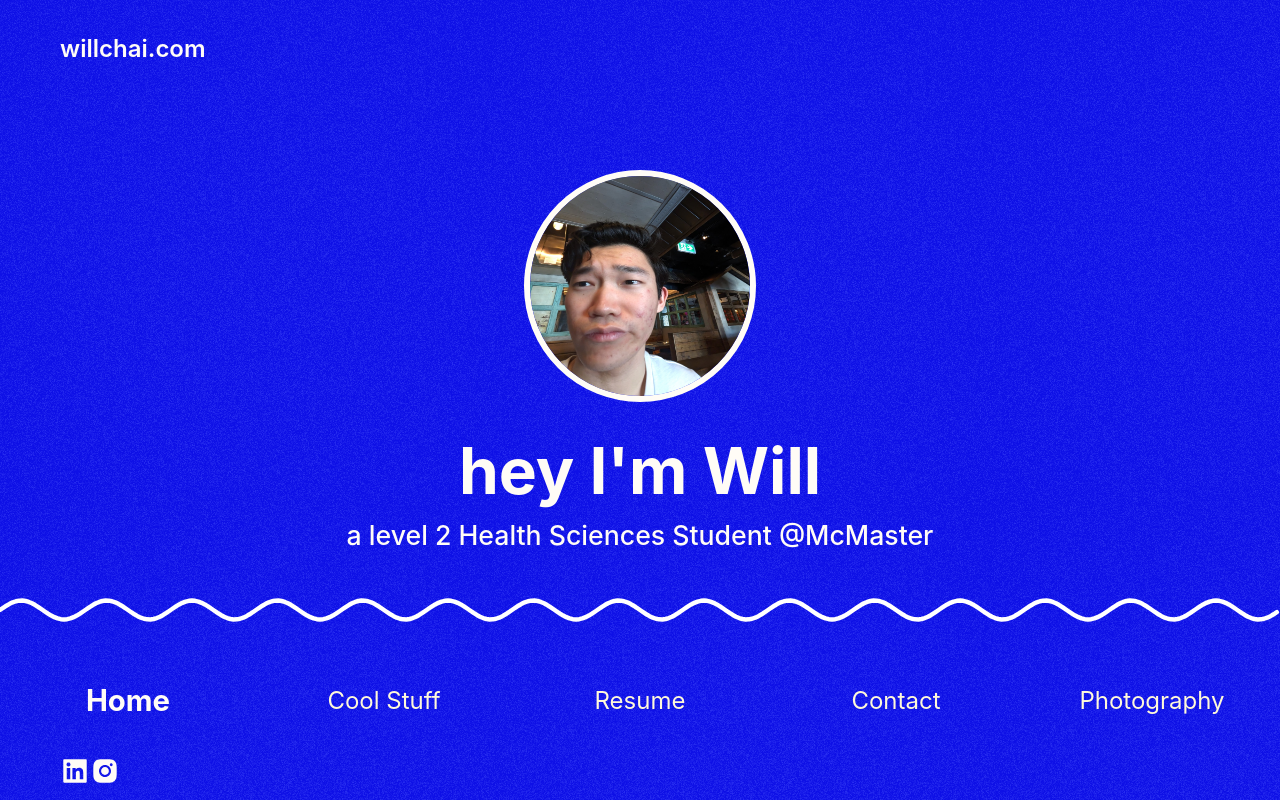
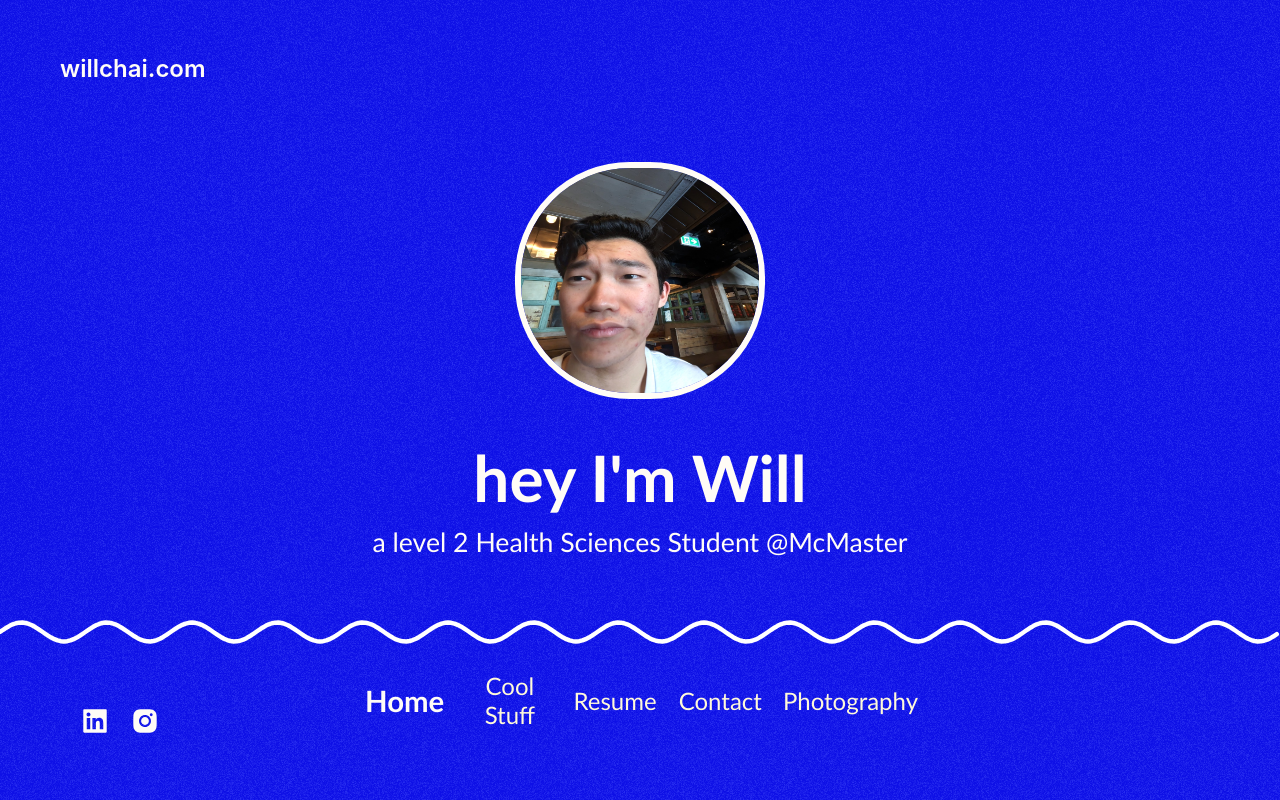
Before and after one commit to Artyom-G/willchai.com, a React (Create React App) app: page / in a window 1280 px wide. Built offline with nearby package versions, Linux system fonts and the light colour scheme.

Commit message:
finishing touches

```diff
--- a/src/components/SocialsButtons.scss
+++ b/src/components/SocialsButtons.scss
@@ -1,12 +1,13 @@
 .container-socialsbuttons {
     position: absolute;
-    bottom: 10px;
+    bottom: 60px;
     left: 60px;
     z-index: 1000;
 
     svg{
         width: 30px;
         height: 30px;
+        padding-left: 20px;
         path{
             color: var(--primary_color);
             cursor: pointer;
--- a/src/components/Tabs.scss
+++ b/src/components/Tabs.scss
@@ -29,7 +29,7 @@
     width: 100%;
     height: 80px;
     position: absolute;
-    bottom: 150px;
+    bottom: 16%;
     left: 0;
     right: 0;
     fill: url(#wavePattern);
@@ -40,7 +40,7 @@
     display: flex;
     justify-content: space-around;
     align-items: flex-end;
-    width: 100%;
+    width: 45%;
     position: absolute;
     bottom: 0;
     margin-bottom: 40px;
@@ -58,10 +58,12 @@
     display: flex;
     justify-content: center;
     align-items: center;
+    font-family: var(--font_default);
 }
 
 .active-tabs {
-    font-weight: bold;
+    //font-weight: bold;
+    font-weight: 700;
     font-size: 22pt;
     color: var(--primary_color);
 }
--- a/src/components/WillchaiButton.scss
+++ b/src/components/WillchaiButton.scss
@@ -1,6 +1,6 @@
 .container-willchaibutton {
     position: absolute;
-    top: 10px;
+    top: 30px;
     left: 60px;
     z-index: 1000; // Ensure it overlays on top of other elements
 
--- a/src/index.css
+++ b/src/index.css
@@ -9,6 +9,7 @@ body {
   --background_color: #272df0;
   --primary_color: #fffcf6;
   --secondary_color: #fff9d9;
+  --font_default: 'Gill Sans', 'Gill Sans MT', Calibri, 'Trebuchet MS', sans-serif;
 
 }
 
--- a/src/pages/Contact.jsx
+++ b/src/pages/Contact.jsx
@@ -12,7 +12,7 @@ export const Contact = () => {
     return (
         <div className="container-contact">
             <div className="business-card" onClick={copyToClipboard}>
-                <h1>me@willchai.com</h1>
+                <h1>me<i>@</i>willchai.com</h1>
                 <h2>don't be a stranger</h2>
             </div>
         </div>
--- a/src/pages/Contact.scss
+++ b/src/pages/Contact.scss
@@ -27,8 +27,9 @@
 
 h1 {
     margin: 0;
-    padding-top: 30px;
-    font-size: 22pt;
+    padding-top: 40px;
+    font-size: 24pt;
+    font-family: var(--font_default);
 }
 
 h2 {
@@ -36,4 +37,5 @@ h2 {
     padding-bottom: 20px;
     font-size: 12pt;
     font-weight: 500;
+    font-family: var(--font_default);
 }
--- a/src/pages/CoolStuff.jsx
+++ b/src/pages/CoolStuff.jsx
@@ -8,17 +8,20 @@ const data = {
         {
             name: "LockedIn",
             description: "I created a LinkedIn profile optimizer with custom GPT-4o integration. Using proven techniques to help users improve outreach.",
-            image: lockedInImage
+            image: lockedInImage,
+            link: "https://linkedin.com/"
         },
         {
             name: "Mitosis ML",
             description: "Research assistant for the Mitosis ML, a Convolutional Networks app. It  identifies mitotic index from cell sample to predict cancers.",
-            image: mitosisMLImage
+            image: mitosisMLImage,
+            link: ""
         },
         {
             name: "LockedIn",
             description: "I created a LinkedIn profile optimizer with custom GPT-4o integration. Using proven techniques to help users improve outreach.",
-            image: lockedInImage
+            image: lockedInImage,
+            link: ""
         }
     ]
 }
@@ -33,6 +36,7 @@ export const CoolStuff = () => {
                             <img src={item.image} alt={item.name} />
                             <h1>{item.name}</h1>
                             <p>{item.description}</p>
+                            <a href={item.link} target="_blank" rel="noopener noreferrer"><p className="read-more">read more</p></a>
                         </div>
                     );
                 })
--- a/src/pages/CoolStuff.scss
+++ b/src/pages/CoolStuff.scss
@@ -1,7 +1,7 @@
 .container-coolstuff {
     display: grid;
     grid-template-columns: repeat(auto-fit, minmax(200px, 1fr));
-    gap: 50px;
+    gap: 0px;
     justify-content: center;
     justify-items: center;
     align-items: center;
@@ -16,7 +16,7 @@
     align-items: center;
     justify-content: space-between;
     border: 6px solid var(--primary_color);
-    border-radius: 0px 0px 20px 20px;
+    border-radius: 0px 0px 50px 50px;
     min-width: 50px;
     max-width: 300px;
 
@@ -24,12 +24,15 @@
         width: 100%;
         object-fit: cover;
         margin: 0;
+        //border: 6px solid var(--primary_color);
+
     }
 
     h1 {
         margin-bottom: 5px;
         margin: 0;
         color: var(--primary_color);
+        font-family: var(--font_default);
     }
 
     p {
@@ -38,5 +41,13 @@
         color: var(--primary_color);
         padding-left: 10px;
         padding-right: 10px;
+        font-family: var(--font_default);
+    }
+    .read-more{
+        font-size: 15pt;
+        opacity: 0.7;
+        margin: 0;
+        padding-bottom: 20px;
+        font-family: var(--font_default);
     }
 }
--- a/src/pages/Home.scss
+++ b/src/pages/Home.scss
@@ -9,9 +9,9 @@
     padding-top: 50px;
 
     img {
-        width: 220px;
-        height: 220px;
-        border-radius: 1000px;
+        width: 238px;
+        height: 225px;
+        border-radius: 115px;
         border: 6px solid var(--primary_color);
         z-index: 1;
     }
@@ -22,6 +22,7 @@
         z-index: 1;
         padding-bottom: 10px;
         margin: 0;
+        font-family: var(--font_default);
     }
 
     h2 {
@@ -31,5 +32,6 @@
         z-index: 1;
         padding-top: 0;
         margin: 0;
+        font-family: var(--font_default);
     }
 }
--- a/src/pages/Photography.scss
+++ b/src/pages/Photography.scss
@@ -21,7 +21,7 @@
 
                 img {
                     object-fit: cover;
-                    border: 3px solid var(--primary_color);
+                    //border: 6px solid var(--primary_color);
 
                     &.horizontal {
                         width: 400px;
@@ -39,6 +39,8 @@
                 opacity: 0.7;
                 text-align: left;
                 font-size: 14pt;
+                margin: 10px;
+                font-family: var(--font_default);
             }
         }
 
@@ -46,16 +48,19 @@
             display: flex;
             flex-direction: column;
             justify-content: flex-start; // Align items to start from the top
-            align-items: center;
-            padding: 20px;
-            border: 3px solid var(--primary_color);
-            border-radius: 20px;
+            //align-items: center;
+            padding-left: 20px;
+            padding-right: 20px;
+            border: 6px solid var(--primary_color);
+            border-radius: 0px 0px 50px 50px;
             width: 50%; // Ensure it takes up the intended width
 
             h1 {
                 margin-bottom: 10px;
                 color: var(--primary_color);
                 font-size: 20pt;
+                margin: 0;
+                font-family: var(--font_default);
             }
 
             p {
@@ -64,6 +69,9 @@
                 line-height: 1.45;
                 white-space: pre-wrap;
                 text-align: left;
+                padding-left: 30px;
+                padding-right: 30px;
+                font-family: var(--font_default);
             }
         }
     }
```
